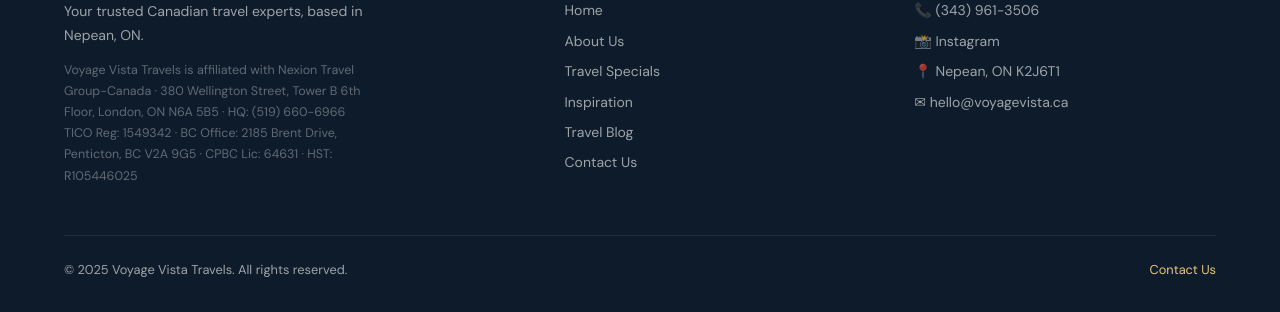
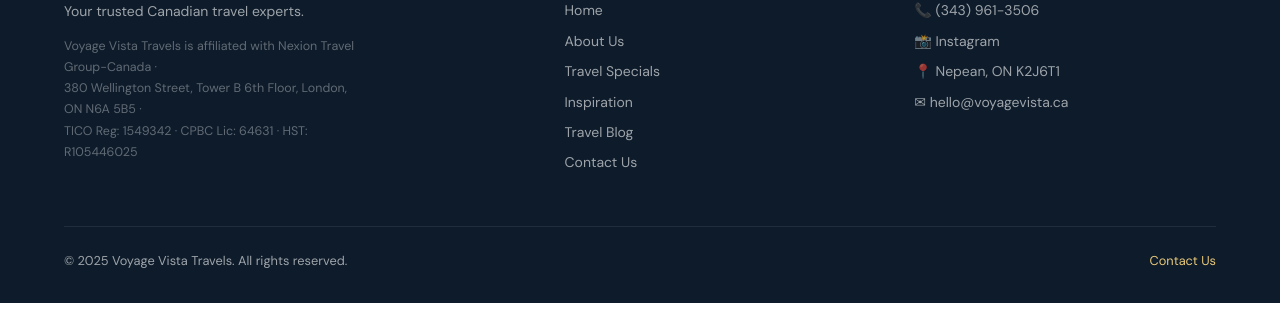
Before and after one commit to MsSaidat25/Voyage-Website, a plain HTML site: page voyagevista/specials.html in a window 1280 px wide. Shown: the part 2069-2381 px from the top of the page. Drawn offline with nearby package versions, Linux system fonts and the light colour scheme.

Commit message:
Update specials.html

```diff
--- a/voyagevista/specials.html
+++ b/voyagevista/specials.html
@@ -89,8 +89,8 @@
 
 <footer class="footer">
   <div class="footer-top">
-    <div class="footer-brand"><h3>✈ VoyageVista</h3><p>Your trusted Canadian travel experts, based in Nepean, ON.</p>
-      <p style="margin-top:12px;font-size:0.78rem;line-height:1.7;color:rgba(255,255,255,0.35);">Voyage Vista Travels is affiliated with Nexion Travel Group-Canada · 380 Wellington Street, Tower B 6th Floor, London, ON N6A 5B5 · HQ: (519) 660-6966<br>TICO Reg: 1549342 · BC Office: 2185 Brent Drive, Penticton, BC V2A 9G5 · CPBC Lic: 64631 · HST: R105446025</p></div>
+    <div class="footer-brand"><h3>✈ Voyage Vista Travels</h3><p>Your trusted Canadian travel experts.</p>
+      <p style="margin-top:12px;font-size:0.78rem;line-height:1.7;color:rgba(255,255,255,0.35);">Voyage Vista Travels is affiliated with Nexion Travel Group-Canada · <br>380 Wellington Street, Tower B 6th Floor, London, ON N6A 5B5 · <br>TICO Reg: 1549342 · CPBC Lic: 64631 · HST: R105446025</p></div>
     <div class="footer-col"><h4>Quick Links</h4><a href="index.html">Home</a><a href="about.html">About Us</a><a href="specials.html">Travel Specials</a><a href="inspiration.html">Inspiration</a><a href="blog.html">Travel Blog</a><a href="contact.html">Contact Us</a></div>
     <div class="footer-col"><h4>Contact</h4><a href="tel:3439613506">📞 (343) 961-3506</a>
       <a href="https://www.instagram.com/voyagetravels_cruises/" target="_blank" rel="noopener">📸 Instagram</a><a href="contact.html">📍 Nepean, ON K2J6T1</a><a href="mailto:hello@voyagevista.ca">✉ hello@voyagevista.ca</a></div>
```
